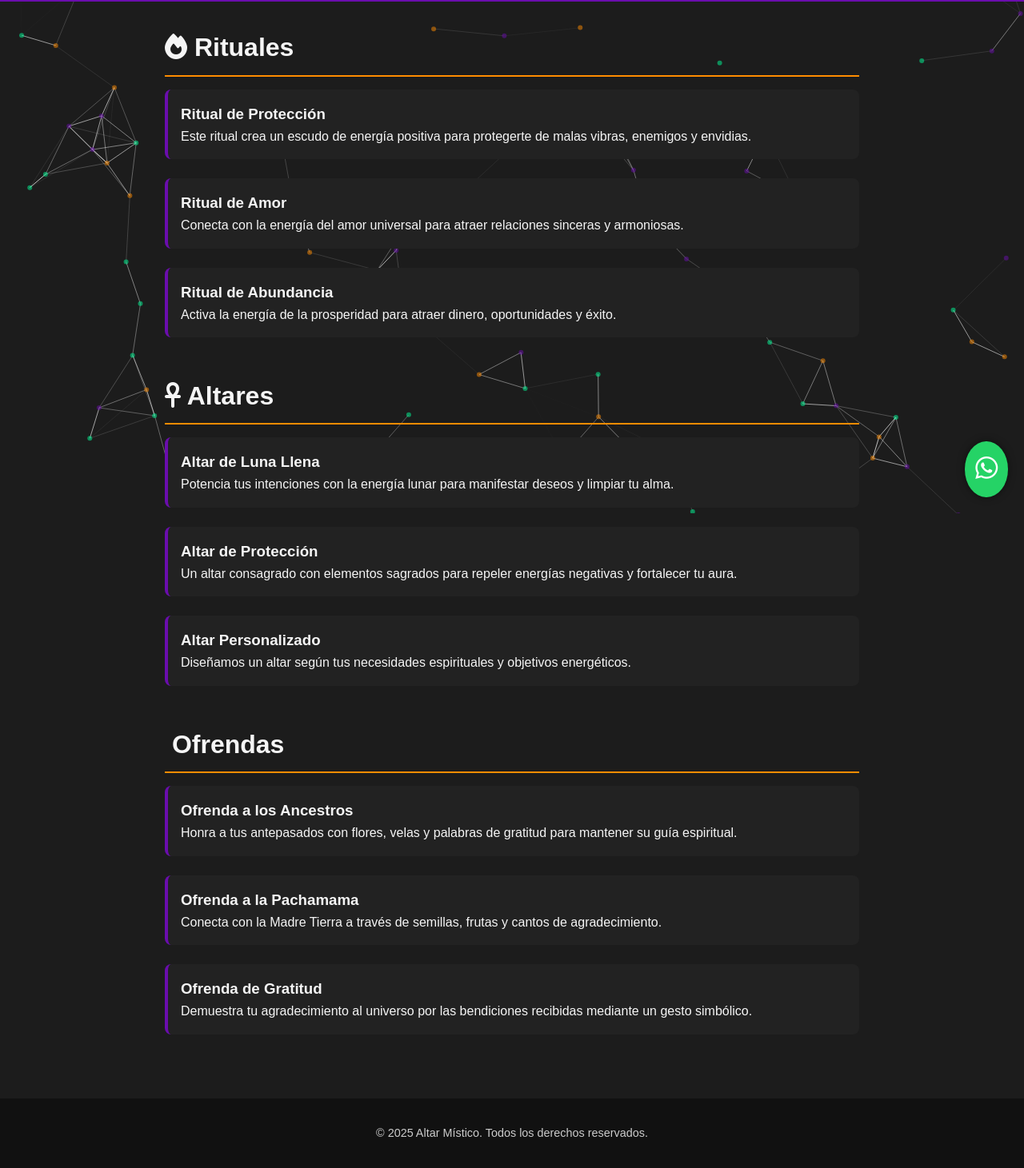
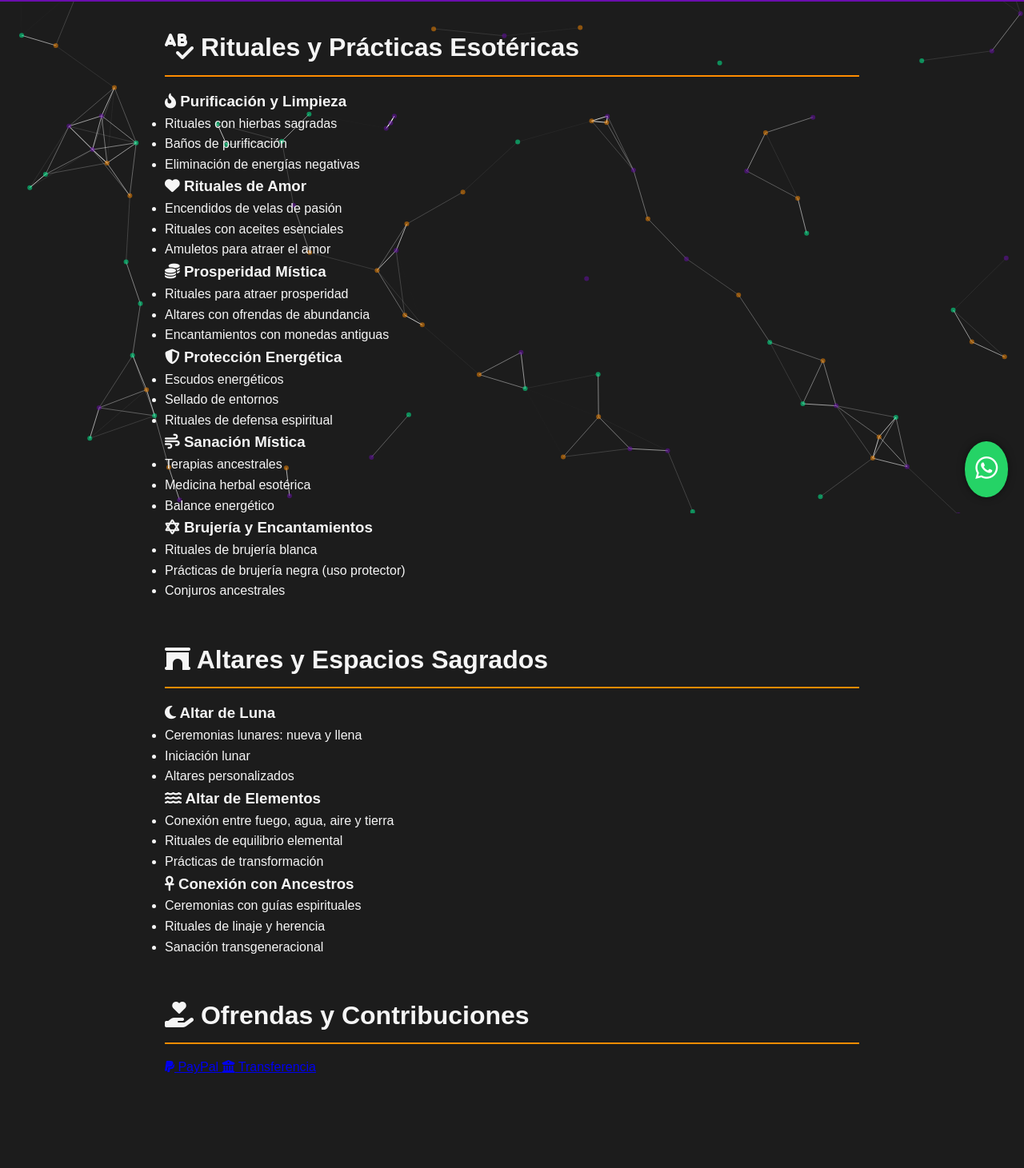
Before and after one commit to asb2103/Lunablanca, a plain HTML site: page index.html in a window 1280 px wide. Shown: the part 158-1619 px from the top of the page at 80% size. After the commit the page ends 1586 px from the top, so only its background shows below. Drawn offline with nearby package versions, Linux system fonts and the light colour scheme.

Commit message:
Update index.html

```diff
--- a/index.html
+++ b/index.html
@@ -1,40 +1,41 @@
 <!DOCTYPE html>
 <html lang="es">
 <head>
-  <meta charset="UTF-8" />
-  <meta name="viewport" content="width=device-width, initial-scale=1.0" />
-  <meta name="description" content="Rituales esotéricos, altares mágicos y prácticas de brujería blanca y negra para protección, sanación y prosperidad. Conecta con lo ancestral en Altar Místico." />
-  <meta name="keywords" content="rituales, brujería blanca, brujería negra, protección energética, altares, magia ancestral, espiritualidad, sanación esotérica" />
-  <meta name="author" content="Altar Místico" />
-  <meta property="og:title" content="Altar Místico | Rituales y Brujería Ancestral" />
-  <meta property="og:description" content="Explora rituales místicos, protección energética, altares sagrados y ofrendas espirituales." />
-  <meta property="og:image" content="https://lunablanca.fun/img/altar-og.jpg" />
-  <meta property="og:url" content="https://lunablanca.fun" />
-  <meta name="robots" content="index, follow" />
+  <meta charset="UTF-8">
+  <meta name="viewport" content="width=device-width, initial-scale=1.0">
+  <meta name="description" content="Explora rituales sagrados, altares místicos, brujería blanca y negra, y prácticas ancestrales para conectar con lo divino.">
   <title>Altar Místico | Rituales y Brujería</title>
-  <link rel="canonical" href="https://lunablanca.fun" />
-  <link rel="icon" href="favicon.ico" />
-  <link rel="stylesheet" href="https://cdnjs.cloudflare.com/ajax/libs/font-awesome/6.4.0/css/all.min.css" />
-  <link href="https://unpkg.com/aos@2.3.1/dist/aos.css" rel="stylesheet" />
-  <link rel="stylesheet" href="style.css" />
+  <!-- Favicon (reemplaza 'favicon.ico' por la ruta adecuada) -->
+  <link rel="icon" href="favicon.ico">
+  <!-- Font Awesome -->
+  <link rel="stylesheet" href="https://cdnjs.cloudflare.com/ajax/libs/font-awesome/6.4.0/css/all.min.css">
+  <!-- AOS Animations -->
+  <link href="https://unpkg.com/aos@2.3.1/dist/aos.css" rel="stylesheet">
+  <!-- Estilos personalizados -->
+  <link rel="stylesheet" href="style.css">
 </head>
 <body>
+  <!-- Mensaje para usuarios sin JavaScript -->
   <noscript>
-    <p class="noscript-msg">Esta página requiere JavaScript para una mejor experiencia.</p>
+    <p class="noscript-msg">Esta página requiere JavaScript para ofrecer la mejor experiencia. Por favor, actívalo en tu navegador.</p>
   </noscript>
 
+  <!-- Fondo animado (partículas místicas) -->
   <div id="particles-js" aria-hidden="true"></div>
 
-  <a href="https://wa.me/573001112233" class="whatsapp-btn" target="_blank" aria-label="Contáctanos por WhatsApp">
+  <!-- Botón de WhatsApp para contacto místico -->
+  <a href="https://wa.me/TUNUMERO" class="whatsapp-btn" target="_blank" aria-label="Contáctanos por WhatsApp">
     <i class="fab fa-whatsapp" aria-hidden="true"></i>
   </a>
 
-  <header data-aos="fade-down">
+  <!-- Encabezado principal -->
+  <header data-aos="fade-down" role="banner">
     <div class="logo">
-      <h1><i class="fas fa-crescent-moon"></i> Altar Místico</h1>
+      <h1><i class="fas fa-crescent-moon" aria-hidden="true"></i> Altar Místico</h1>
       <p>Rituales, Altares y Brujería Ancestral</p>
     </div>
-    <nav>
+    <!-- Navegación interna -->
+    <nav role="navigation">
       <ul>
         <li><a href="#rituales">Rituales</a></li>
         <li><a href="#altares">Altares</a></li>
@@ -43,60 +44,125 @@
     </nav>
   </header>
 
+  <!-- Contenido principal -->
   <main>
-    <section id="rituales" class="rituales" data-aos="fade-up">
-      <h2><i class="fas fa-fire"></i> Rituales</h2>
-      <div class="ritual">
-        <h3>Ritual de Protección</h3>
-        <p>Este ritual crea un escudo de energía positiva para protegerte de malas vibras, enemigos y envidias.</p>
-      </div>
-      <div class="ritual">
-        <h3>Ritual de Amor</h3>
-        <p>Conecta con la energía del amor universal para atraer relaciones sinceras y armoniosas.</p>
-      </div>
-      <div class="ritual">
-        <h3>Ritual de Abundancia</h3>
-        <p>Activa la energía de la prosperidad para atraer dinero, oportunidades y éxito.</p>
+    <!-- Sección de Rituales y Prácticas Esotéricas -->
+    <section class="services" id="rituales" data-aos="fade-up">
+      <h2 class="section-title"><i class="fas fa-spell-check" aria-hidden="true"></i> Rituales y Prácticas Esotéricas</h2>
+      <div class="services-grid">
+        <!-- Ritual 1: Purificación y Limpieza -->
+        <article class="service-card" tabindex="0">
+          <h3><i class="fas fa-fire-alt" aria-hidden="true"></i> Purificación y Limpieza</h3>
+          <ul class="service-list">
+            <li>Rituales con hierbas sagradas</li>
+            <li>Baños de purificación</li>
+            <li>Eliminación de energías negativas</li>
+          </ul>
+        </article>
+
+        <!-- Ritual 2: Amor y Pasión -->
+        <article class="service-card" tabindex="0">
+          <h3><i class="fas fa-heart" aria-hidden="true"></i> Rituales de Amor</h3>
+          <ul class="service-list">
+            <li>Encendidos de velas de pasión</li>
+            <li>Rituales con aceites esenciales</li>
+            <li>Amuletos para atraer el amor</li>
+          </ul>
+        </article>
+
+        <!-- Ritual 3: Prosperidad y Abundancia -->
+        <article class="service-card" tabindex="0">
+          <h3><i class="fas fa-coins" aria-hidden="true"></i> Prosperidad Mística</h3>
+          <ul class="service-list">
+            <li>Rituales para atraer prosperidad</li>
+            <li>Altares con ofrendas de abundancia</li>
+            <li>Encantamientos con monedas antiguas</li>
+          </ul>
+        </article>
+
+        <!-- Ritual 4: Protección y Defensa -->
+        <article class="service-card" tabindex="0">
+          <h3><i class="fas fa-shield-alt" aria-hidden="true"></i> Protección Energética</h3>
+          <ul class="service-list">
+            <li>Escudos energéticos</li>
+            <li>Sellado de entornos</li>
+            <li>Rituales de defensa espiritual</li>
+          </ul>
+        </article>
+
+        <!-- Ritual 5: Sanación y Equilibrio -->
+        <article class="service-card" tabindex="0">
+          <h3><i class="fas fa-wind" aria-hidden="true"></i> Sanación Mística</h3>
+          <ul class="service-list">
+            <li>Terapias ancestrales</li>
+            <li>Medicina herbal esotérica</li>
+            <li>Balance energético</li>
+          </ul>
+        </article>
+
+        <!-- Ritual 6: Brujería Blanca y Negra -->
+        <article class="service-card" tabindex="0">
+          <h3><i class="fas fa-star-of-david" aria-hidden="true"></i> Brujería y Encantamientos</h3>
+          <ul class="service-list">
+            <li>Rituales de brujería blanca</li>
+            <li>Prácticas de brujería negra (uso protector)</li>
+            <li>Conjuros ancestrales</li>
+          </ul>
+        </article>
       </div>
     </section>
 
-    <section id="altares" class="altares" data-aos="fade-up">
-      <h2><i class="fas fa-ankh"></i> Altares</h2>
-      <div class="altar">
-        <h3>Altar de Luna Llena</h3>
-        <p>Potencia tus intenciones con la energía lunar para manifestar deseos y limpiar tu alma.</p>
-      </div>
-      <div class="altar">
-        <h3>Altar de Protección</h3>
-        <p>Un altar consagrado con elementos sagrados para repeler energías negativas y fortalecer tu aura.</p>
-      </div>
-      <div class="altar">
-        <h3>Altar Personalizado</h3>
-        <p>Diseñamos un altar según tus necesidades espirituales y objetivos energéticos.</p>
+    <!-- Sección de Altares y Espacios Sagrados -->
+    <section class="services" id="altares" data-aos="fade-up">
+      <h2 class="section-title"><i class="fas fa-archway" aria-hidden="true"></i> Altares y Espacios Sagrados</h2>
+      <div class="services-grid">
+        <!-- Altar 1: Altar de Luna -->
+        <article class="service-card" tabindex="0">
+          <h3><i class="fas fa-moon" aria-hidden="true"></i> Altar de Luna</h3>
+          <ul class="service-list">
+            <li>Ceremonias lunares: nueva y llena</li>
+            <li>Iniciación lunar</li>
+            <li>Altares personalizados</li>
+          </ul>
+        </article>
+
+        <!-- Altar 2: Altar de Elementos -->
+        <article class="service-card" tabindex="0">
+          <h3><i class="fas fa-water" aria-hidden="true"></i> Altar de Elementos</h3>
+          <ul class="service-list">
+            <li>Conexión entre fuego, agua, aire y tierra</li>
+            <li>Rituales de equilibrio elemental</li>
+            <li>Prácticas de transformación</li>
+          </ul>
+        </article>
+
+        <!-- Altar 3: Altar de Ancestros -->
+        <article class="service-card" tabindex="0">
+          <h3><i class="fas fa-ankh" aria-hidden="true"></i> Conexión con Ancestros</h3>
+          <ul class="service-list">
+            <li>Ceremonias con guías espirituales</li>
+            <li>Rituales de linaje y herencia</li>
+            <li>Sanación transgeneracional</li>
+          </ul>
+        </article>
       </div>
     </section>
 
-    <section id="ofrendas" class="ofrendas" data-aos="fade-up">
-      <h2><i class="fas fa-candles"></i> Ofrendas</h2>
-      <div class="ofrenda">
-        <h3>Ofrenda a los Ancestros</h3>
-        <p>Honra a tus antepasados con flores, velas y palabras de gratitud para mantener su guía espiritual.</p>
-      </div>
-      <div class="ofrenda">
-        <h3>Ofrenda a la Pachamama</h3>
-        <p>Conecta con la Madre Tierra a través de semillas, frutas y cantos de agradecimiento.</p>
-      </div>
-      <div class="ofrenda">
-        <h3>Ofrenda de Gratitud</h3>
-        <p>Demuestra tu agradecimiento al universo por las bendiciones recibidas mediante un gesto simbólico.</p>
+    <!-- Sección de Ofrendas y Contribuciones -->
+    <section class="payment" id="ofrendas" data-aos="fade-up">
+      <h2 class="section-title"><i class="fas fa-hand-holding-heart" aria-hidden="true"></i> Ofrendas y Contribuciones</h2>
+      <div class="payment-methods">
+        <a href="TU_LINK_PAYPAL" class="btn-payment" aria-label="Donar vía PayPal">
+          <i class="fab fa-paypal" aria-hidden="true"></i> PayPal
+        </a>
+        <a href="TU_LINK_TRANSFERENCIA" class="btn-payment" aria-label="Donar por transferencia bancaria">
+          <i class="fas fa-university" aria-hidden="true"></i> Transferencia
+        </a>
       </div>
     </section>
   </main>
 
-  <footer>
-    <p>&copy; 2025 Altar Místico. Todos los derechos reservados.</p>
-  </footer>
-
+  <!-- Scripts: Particles.js, AOS y el script personalizado -->
   <script src="https://cdn.jsdelivr.net/particles.js/2.0.0/particles.min.js"></script>
   <script src="https://unpkg.com/aos@2.3.1/dist/aos.js"></script>
   <script src="app.js"></script>
```
